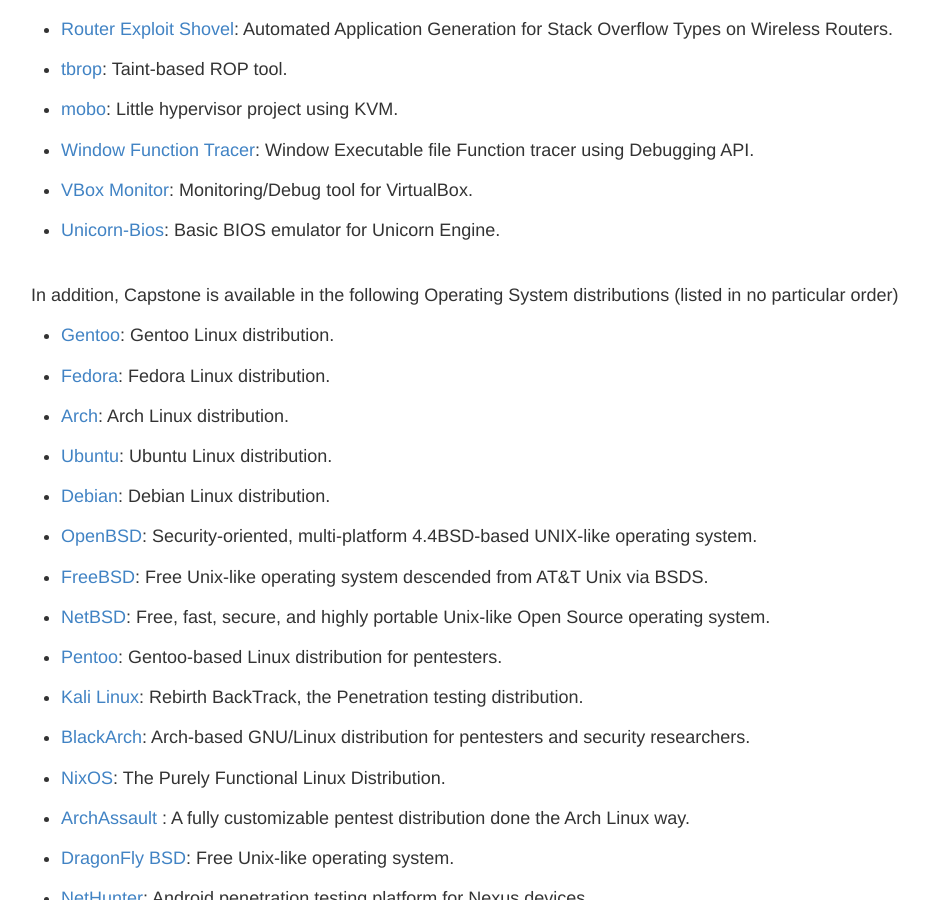
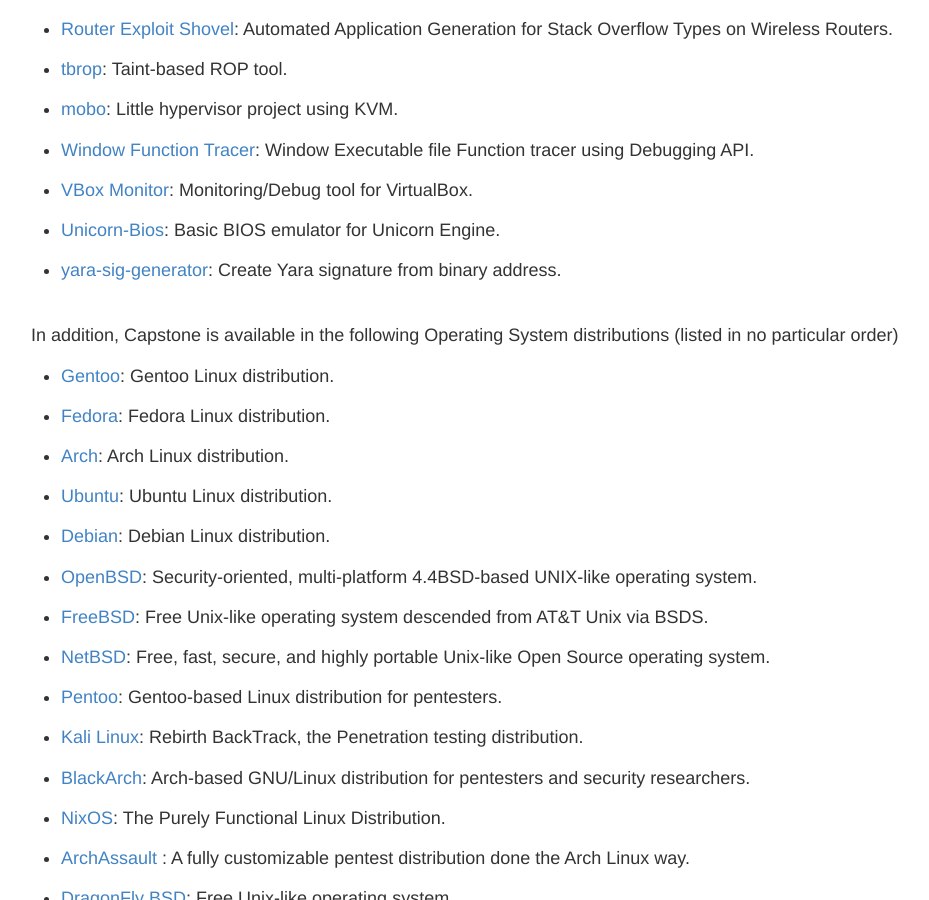
Before and after one commit to capstone-engine/capstone-engine.github.io, a Jekyll site: the page built from showcase.md, in a window 1280 px wide and 900 px high, scrolled down 19738 px. Shown: the whole window, without its empty margins (169-1098 px from the left). Built offline with Jekyll 4.4.1, drawn with Linux system fonts in a browser that asks for light colours; some of the changed lines change nothing that is shown.

Commit message:
showcase

```diff
--- a/showcase.md
+++ b/showcase.md
@@ -5,7 +5,7 @@
 
 ## Showcase
 
-In our knowledge, Capstone has been used by **474** following products (listed in no particular order).
+In our knowledge, Capstone has been used by **475** following products (listed in no particular order).
 
 - [Skorpio](http://groundx.io/docs/Opcde2018-skorpio.pdf): Cross-platform-architecture Dynamic Instrumentation Framework.
 
@@ -953,6 +953,9 @@
 
 - [Unicorn-Bios](https://github.com/macmade/unicorn-bios): Basic BIOS emulator for Unicorn Engine.
 
+- [yara-sig-generator](https://github.com/vominh2012/yara_sig_generator): Create Yara signature from binary address.
+
+
 
 <br>
 In addition, Capstone is available in the following Operating System distributions (listed in no particular order)
```
